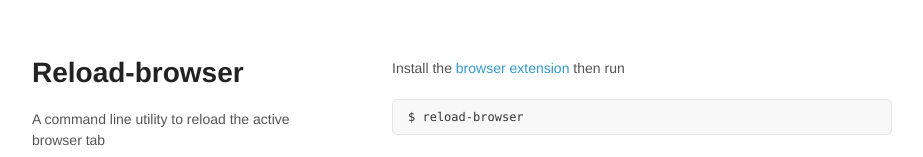
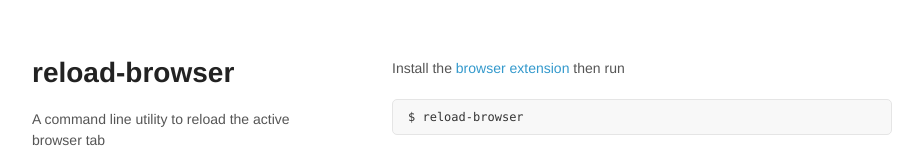
Before and after one commit to quackingduck-archive/reload-browser, a plain HTML site: page index.html in a window 1280 px wide. Shown: the top 157 px of the page, without its empty margins (178-1101 px from the left). Drawn offline with Linux system fonts and the light colour scheme.

Commit message:
no capital R

```diff
--- a/index.html
+++ b/index.html
@@ -16,7 +16,7 @@
 <body><div class="wrapper">
 
   <header>
-    <h1>Reload-browser</h1>
+    <h1>reload-browser</h1>
     <p>A command line utility to reload the active browser tab</p>
     <p class="view"><a href="https://github.com/quackingduck/reload-browser">View the Project on GitHub</a></p>
   </header>
```
